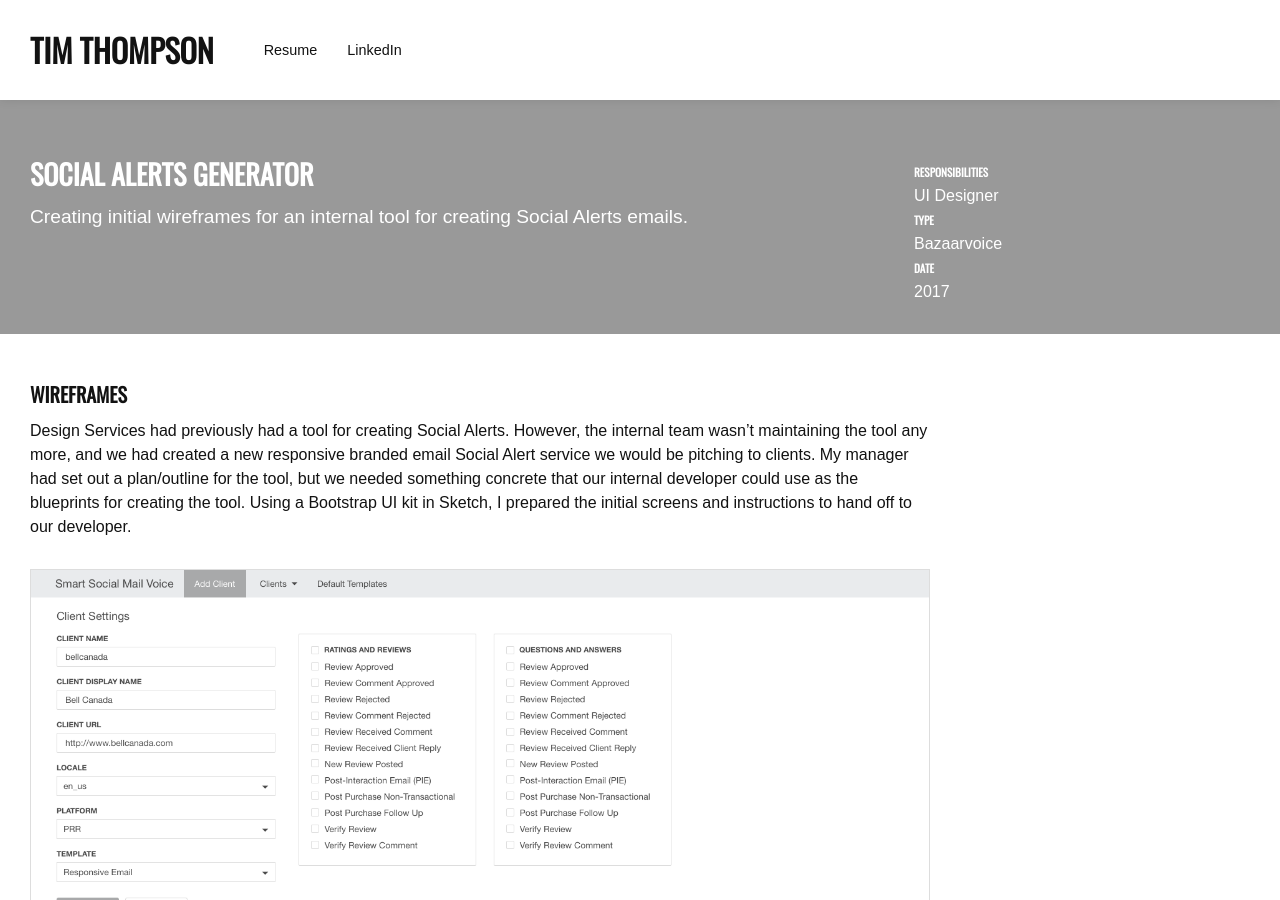
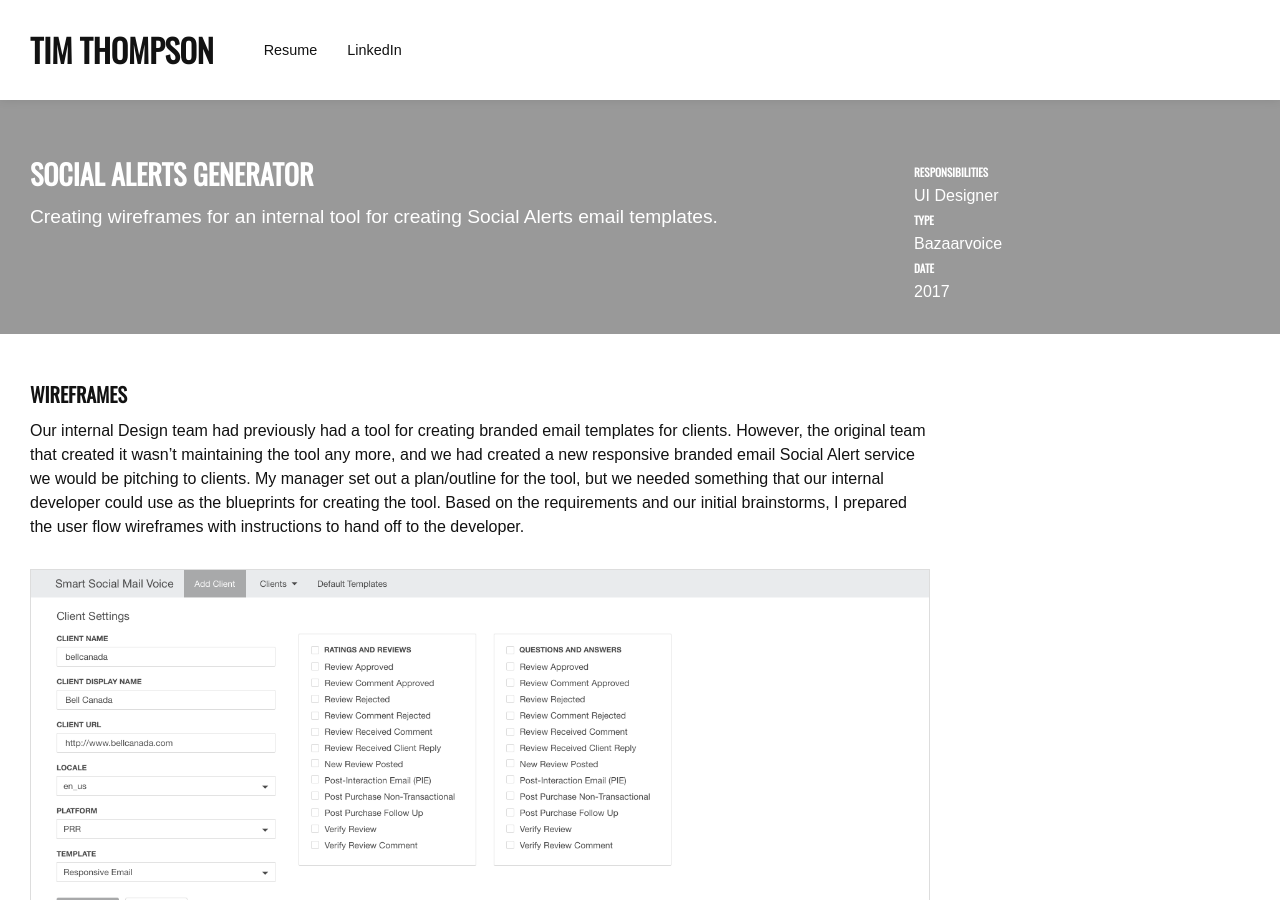
Before and after one commit to timothompson/timothompson.github.io, a Jekyll site: the page built from _posts/2018-07-26-social-alerts-generator.markdown, in a window 1280 px wide and 900 px high. Built offline with Jekyll 4.4.1, drawn with Linux system fonts in a browser that asks for light colours; some web fonts are replaced.

Commit message:
more revisions

```diff
--- a/_posts/2017-07-25-samsung-mockups.markdown
+++ b/_posts/2017-07-25-samsung-mockups.markdown
@@ -8,7 +8,7 @@ caption: "UI Design"
 type: "Work"
 info: {Responsibilities: UI Designer, Type: Bazaarvoice, Date: 2017}
 intro: "Designing review and QA display for sales proposals to clients."
-longintro: "Solutions Consultants and Technical Account Managers sometimes request Design Services to present innovative solutions utilizing our PRR platform. In the course of those engagements, I've created UGC designs to show clients the capabilities of the platform."
+longintro: "Internal sales teams and client services teams sometimes request Design Services to present innovative solutions highlighting features and functionality for our internal reviews platform. In the course of those engagements, I've created a few consumer-generated content design examples to show clients the capabilities of the platform."
 style-class: mockups
 ---
 
--- a/_posts/2018-07-26-social-alerts-generator.markdown
+++ b/_posts/2018-07-26-social-alerts-generator.markdown
@@ -7,15 +7,15 @@ thumbnail: /images/thumb-socialalerts.png
 caption: "Wireframes and Planning"
 type: "Work"
 info: {Responsibilities: UI Designer, Type: Bazaarvoice, Date: 2017}
-intro: "Creating initial wireframes for an internal tool for creating Social Alerts emails."
-longintro: "Creating initial wireframes for an internal tool for creating Social Alerts emails."
+intro: "Creating wireframes for an internal tool for creating Social Alerts email templates."
+longintro: "Creating wireframes for an internal tool for creating Social Alerts email templates."
 style-class: socialalerts
 ---
 
 <div class="full-bleed-white" markdown="1">
 <div class="wrapper" markdown="1">
 # Wireframes
-Design Services had previously had a tool for creating Social Alerts. However, the internal team wasn't maintaining the tool any more, and we had created a new responsive branded email Social Alert service we would be pitching to clients. My manager had set out a plan/outline for the tool, but we needed something concrete that our internal developer could use as the blueprints for creating the tool. Using a Bootstrap UI kit in Sketch, I prepared the initial screens and instructions to hand off to our developer.
+Our internal Design team had previously had a tool for creating branded email templates for clients. However, the original team that created it wasn't maintaining the tool any more, and we had created a new responsive branded email Social Alert service we would be pitching to clients. My manager set out a plan/outline for the tool, but we needed something  that our internal developer could use as the blueprints for creating the tool. Based on the requirements and our initial brainstorms, I prepared the user flow wireframes with instructions to hand off to the developer.
 </div>
 
 <div class="midsize-image">
--- a/_posts/2018-07-29-inmail-template.markdown
+++ b/_posts/2018-07-29-inmail-template.markdown
@@ -8,7 +8,7 @@ caption: "UI Design"
 type: "Work Project"
 info: {Responsibilities: UI Designer, Type: Bazaarvoice, Date: 2018}
 intro: "Designing in-mail post-interaction email for Bazaarvoice."
-longintro: "Jeff Van Horn had reached out to the Design Services team for help in designing the visual design of the new interactive mail template being created by the Product Team."
+longintro: "A product manager at Bazaarvoice reached out to our internal Design team for help in designing the visual design of the new interactive mail template being created by the Product Team."
 style-class: inmail
 ---
 
```
